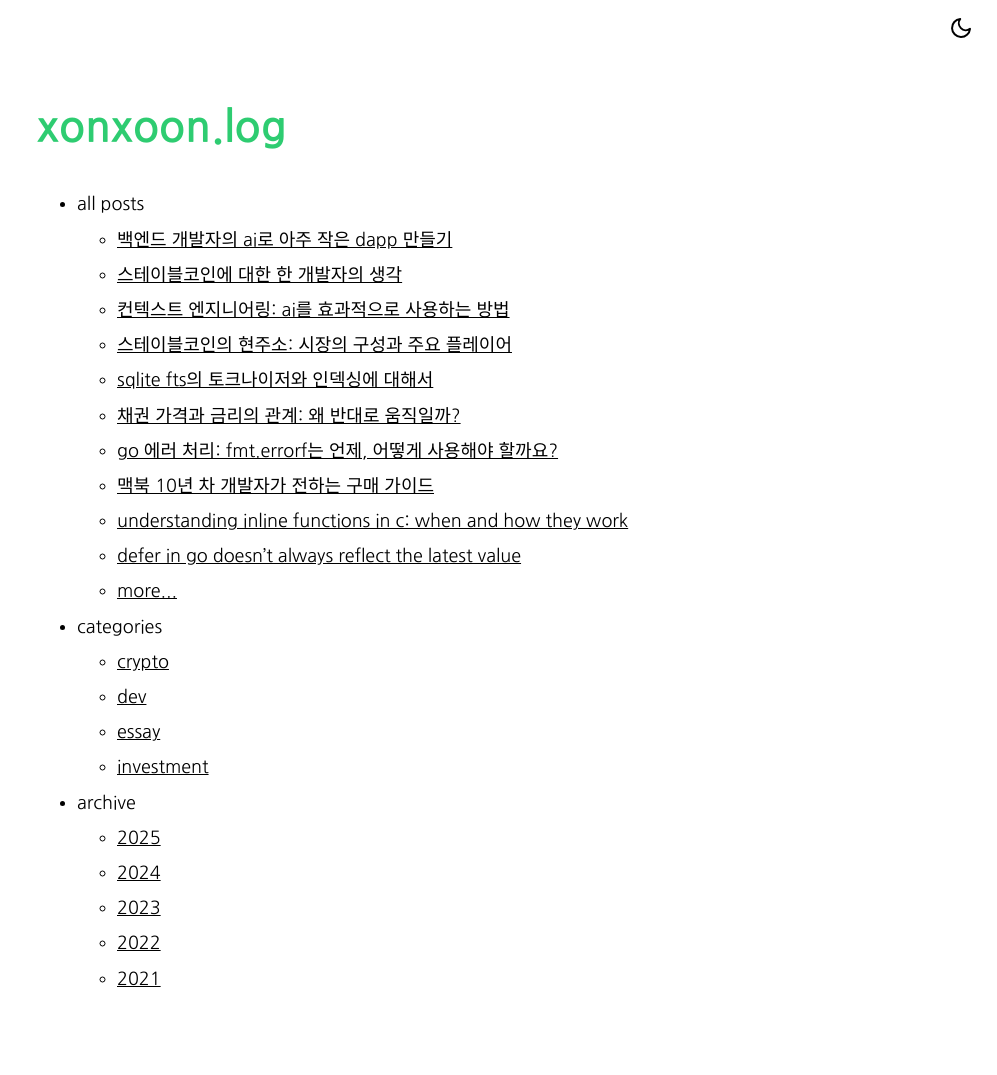
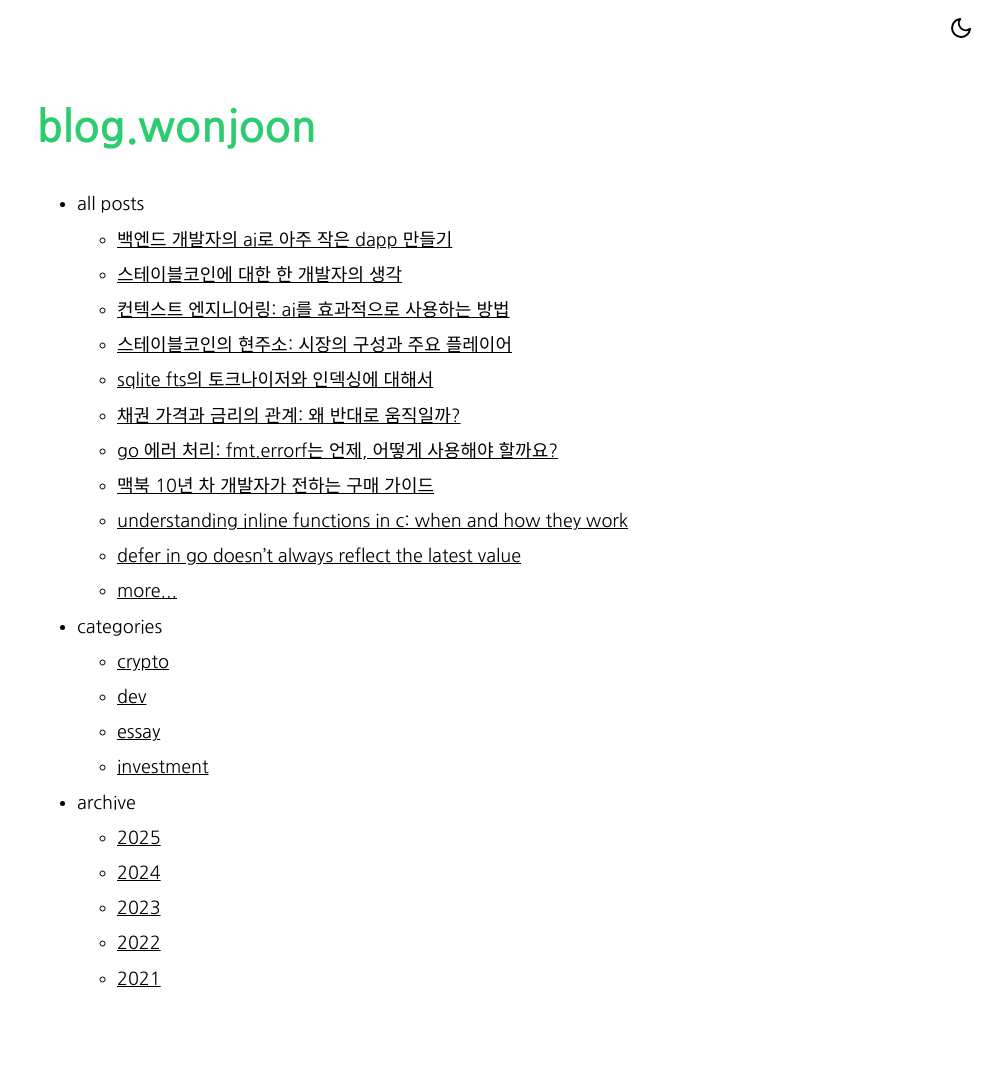
Before and after one commit to wnjoon/wnjoon.github.io, a Jekyll site: the page built from index.md, in a window 1280 px wide. Shown: the whole page, without its empty margins (283-1280 px from the left). Built offline with Jekyll 4.4.1, drawn with Linux system fonts in a browser that asks for light colours.

Commit message:
edit name

```diff
--- a/_config.yml
+++ b/_config.yml
@@ -1,4 +1,4 @@
-title: "xonxoon.log" # name of the site
+title: "blog.wonjoon" # name of the site
 author: Wonjoon # name of site's author
 email: wnjoon@gmail.com # email of site's author
 url: https://wnjoon.github.io # root address of the site
```
